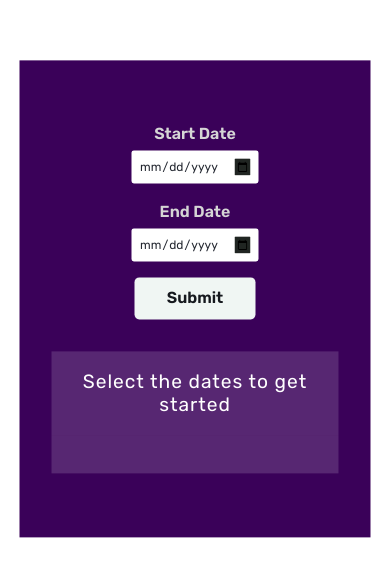
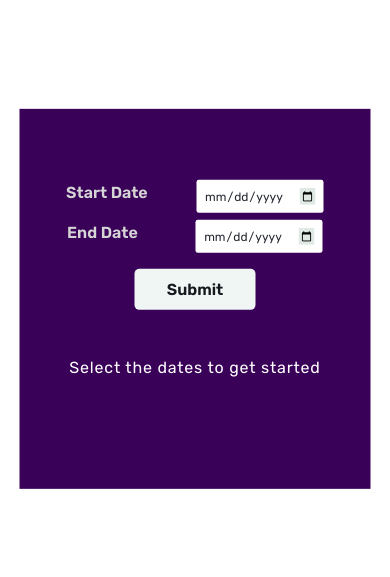
Before and after one commit to Ahsultan/Date-Difference, a plain HTML site: page index.html in a window 390 px wide. Shown: the part 123-700 px from the top of the page. Drawn offline with Linux system fonts and the light colour scheme.

Commit message:
design changes

```diff
--- a/index.html
+++ b/index.html
@@ -13,13 +13,13 @@
   </head>
   <body>
     <div class="container">
-      <div class="inp-wrapper">
-        <div class="date-wrapper">
+      <div>
+        <div class="inp-wrapper">
           <label for="date-1">Start Date</label>
           <input type="date" id="date-1" />
         </div>
-        <div class="date-wrapper">
-          <label for="date-2">End Date</label>
+        <div class="inp-wrapper">
+          <label for="date-2">End Date &nbsp;</label>
           <input type="date" id="date-2" />
         </div>
       </div>
--- a/style.css
+++ b/style.css
@@ -19,6 +19,7 @@
   }
   .inp-wrapper {
     display: flex;
+    align-items: center;
     justify-content: space-around;
     gap: 1.2em;
   }
@@ -37,7 +38,7 @@
     margin-top: 0.6em;
   }
   ::-webkit-calendar-picker-indicator {
-    background-color: #202522;
+    background-color: #e1e9e4;
     padding: 0.2em;
     cursor: pointer;
     border-radius: 0.1em;
@@ -55,11 +56,10 @@
   }
 
   #output, #month {
-    background-color: rgba(255, 255, 255, 0.15);
     text-align: center;
     padding: 1em;
     color: #ffffff;
-    font-size: 1.2em;
+    font-size: 1em;
     letter-spacing: 0.05em;
   }
   #output span {
@@ -71,12 +71,4 @@
     .container {
       padding: 4em 2em;
     }
-    .inp-wrapper {
-      flex-direction: column;
-    }
-    .date-wrapper {
-      display: flex;
-      align-items: center;
-      flex-direction: column;
-    }
   }
```
